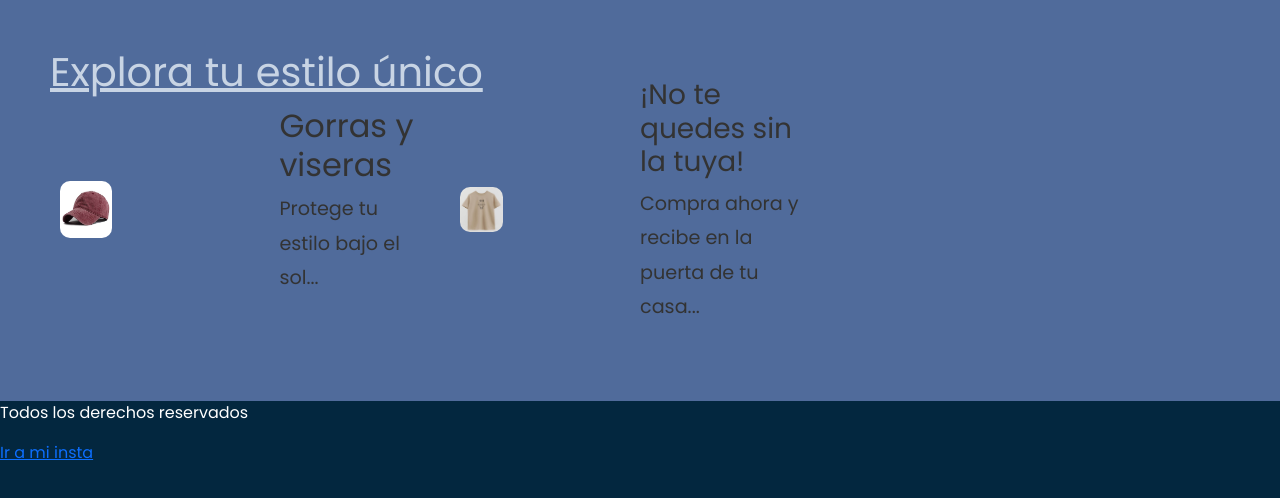
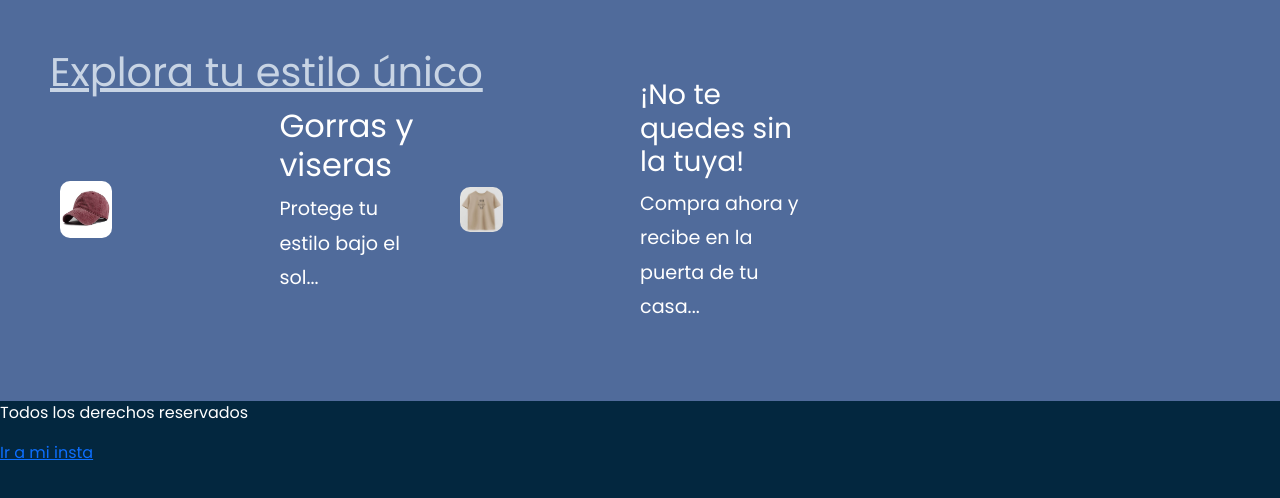
Before and after one commit to Ignacio-BM-26/Proyecto-ignaciobm, a website: page index.html in a window 1280 px wide. Shown: the part 132-630 px from the top of the page. Drawn offline with nearby package versions, Linux system fonts and the light colour scheme; files that its build step writes are made by us from their sources.

Commit message:
limpieza del explorador

```diff
--- a/scss/_variables.scss
+++ b/scss/_variables.scss
@@ -1,7 +1,7 @@
 // _variables.scss
 $primary-color: #03273f;
 $secondary-color: #506b9b;
-$text-color: #333;
+$text-color: #ffffff;
 $font-family: 'Arial', sans-serif;
 $link-hover-color: #c8d4e4;
 $header-bg-color: #222;
--- /dev/null
+++ b/scss/main.scss
@@ -0,0 +1 @@
+@import 'variables';
```
Also changed, not shown: pages/nosotros.html (+2 -2 lines), css/main.css (added), css/style.css, scss/style.css (deleted), 3 other files.
